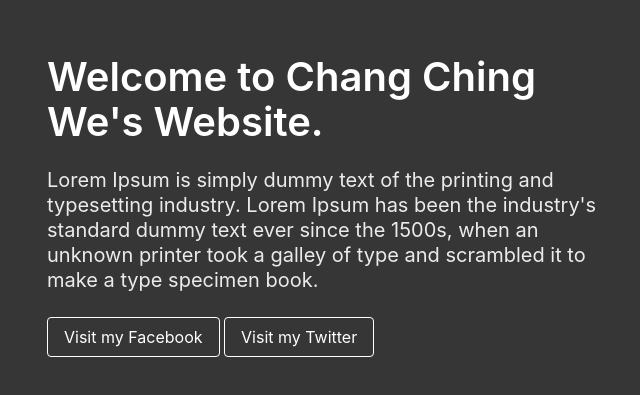
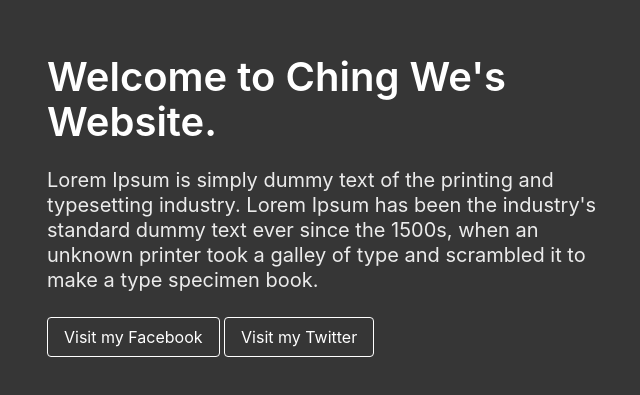
Before and after one commit to Chang-Ching-We/changchingwe.github.io, a plain HTML site: page index.html in a window 1280 px wide. Shown: the part 195-590 px from the top of the page, without its empty margins (311-951 px from the left). Drawn offline with nearby package versions, Linux system fonts and the light colour scheme.

Commit message:
Update index.html

```diff
--- a/index.html
+++ b/index.html
@@ -1,7 +1,7 @@
 <!DOCTYPE html>
 <html>
     <head>
-        <title>Chang Ching We's Website</title>
+        <title>Ching We's Website</title>
         <link rel="stylesheet"
             href="https://cdn.jsdelivr.net/npm/bulma@0.9.2/css/bulma.min.css">
         <meta name="viewport" content="width=device-width, initial-scale=1">
@@ -13,7 +13,7 @@
             <div class="columns is-vcentered is-centered">
                 <div class="column is-6">
                     <div class="block">
-                        <h1 class="title is-2">Welcome to Chang Ching We's Website.</h1>
+                        <h1 class="title is-2">Welcome to Ching We's Website.</h1>
                     </div>
                     <div class="block">
                         <h2 class="subtitle">Lorem Ipsum is simply dummy text of the printing and typesetting industry. Lorem Ipsum has been the industry's standard dummy text ever since the 1500s, when an unknown printer took a galley of type and scrambled it to make a type specimen book.<br>
```
